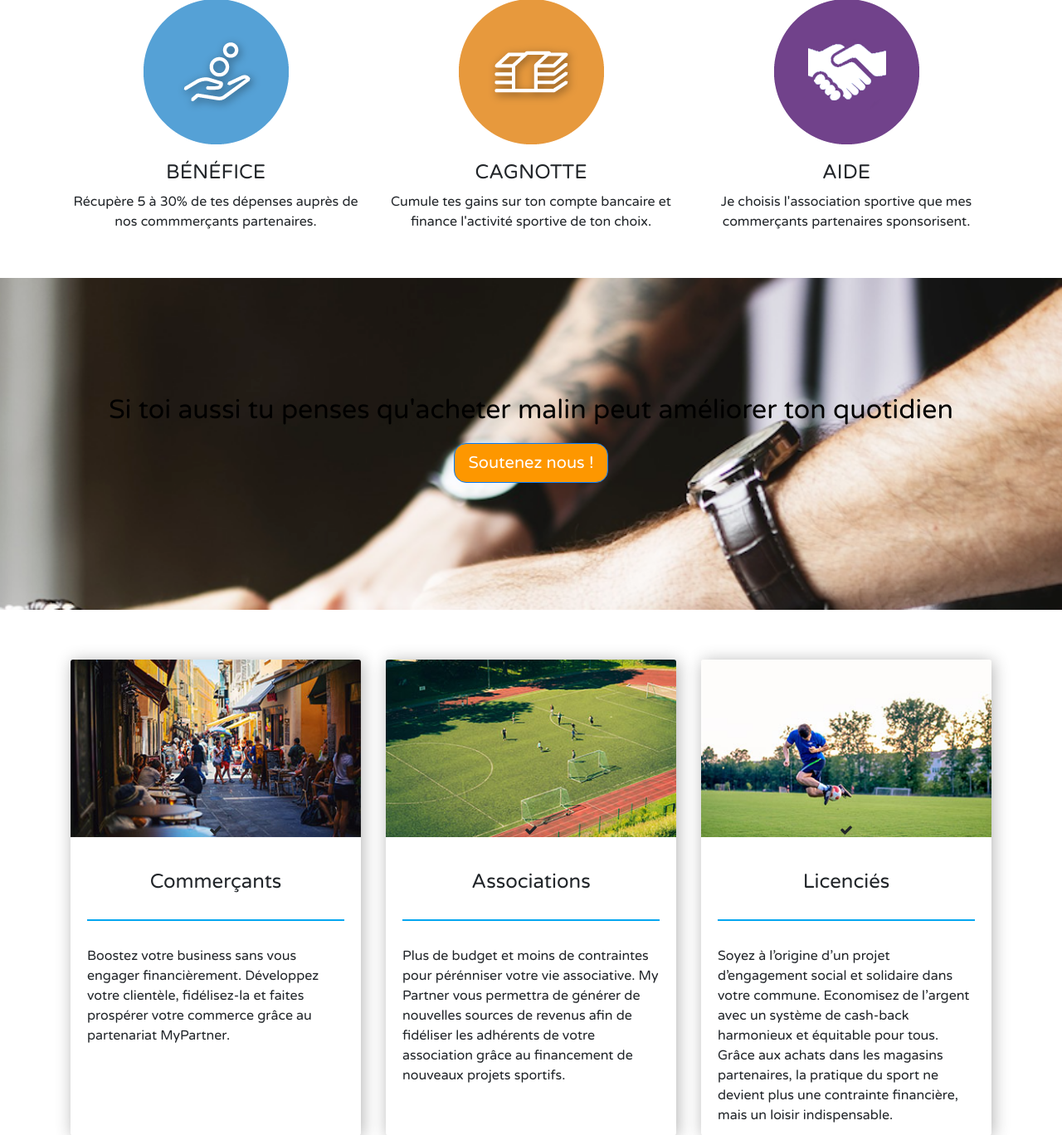
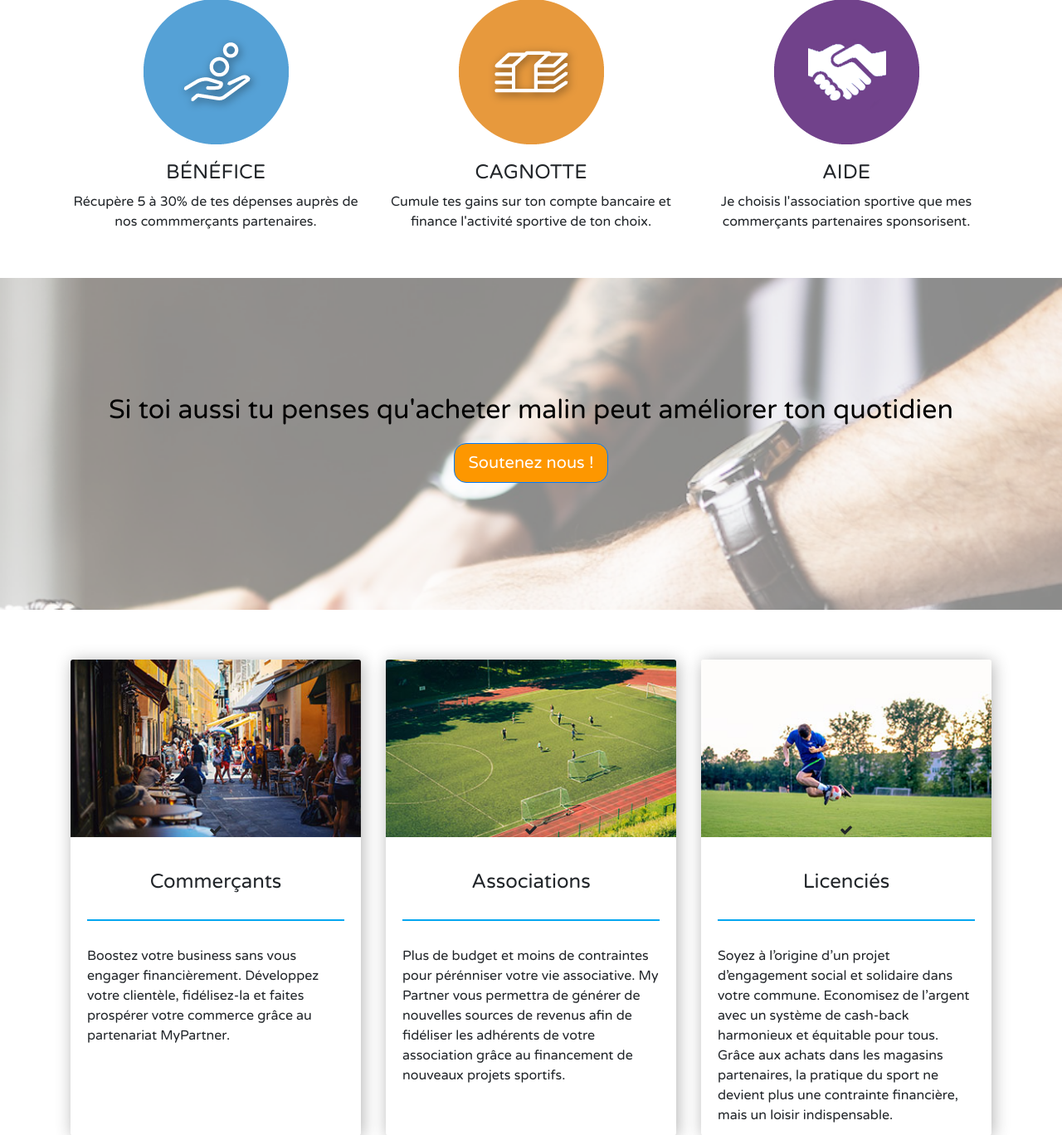
Before and after one commit to gaetanbois/mypartner, a PHP site: page / in a window 1280 px wide. Shown: the part 1261-2629 px from the top of the page at 83% size. Run offline with PHP 8.4, Linux system fonts and the light colour scheme; some libraries are stand-ins or nearby versions.

Commit message:
edit img opactiy

```diff
--- a/css/style.css
+++ b/css/style.css
@@ -152,7 +152,7 @@ h3 {
 .clic-form {
     height: 400px;
     padding-top: 50px;
-    background-image: url(../img/soutenez-nous.png);
+    background-image: url(../img/soutenez-nous-opacity.png);
     background-repeat: no-repeat;
     background-size: cover;
     background-attachment: fixed;
@@ -303,3 +303,7 @@ input::-webkit-input-placeholder {
 .control-label {
     padding-top: 3px;
 }
+
+.visible .infinite fadeInDown {
+
+}
--- a/index.php
+++ b/index.php
@@ -14,6 +14,7 @@
         <link type="text/css" rel="stylesheet" href="css/style.css"/>
         <link href="https://fonts.googleapis.com/css?family=Varela+Round" rel="stylesheet">
         <link href="http://netdna.bootstrapcdn.com/font-awesome/4.7.0/css/font-awesome.min.css" rel="stylesheet">
+        <link rel="stylesheet" href="node_modules/animate.css/animate.min.css">
         <!--Let browser know website is optimized for mobile-->
         <meta name="viewport" content="width=device-width, initial-scale=1.0"/>
     </head>
@@ -103,7 +104,7 @@
             <div class="container">
                 <div class="row">
                     <div class="col-md-4">
-                        <div class="card card-01">
+                        <div class="card card-01 infinite fadeInDown">
                             <img class="card-img-top" src="img/Visu_commercant.jpg" alt="Card image cap">
                             <div class="card-body">
                                 <span class="badge-box"><i class="fa fa-check"></i></span>
```
Also changed, not shown: img/soutenez-nous-opacity.png (added), package-lock.json (added), 2 other files.
